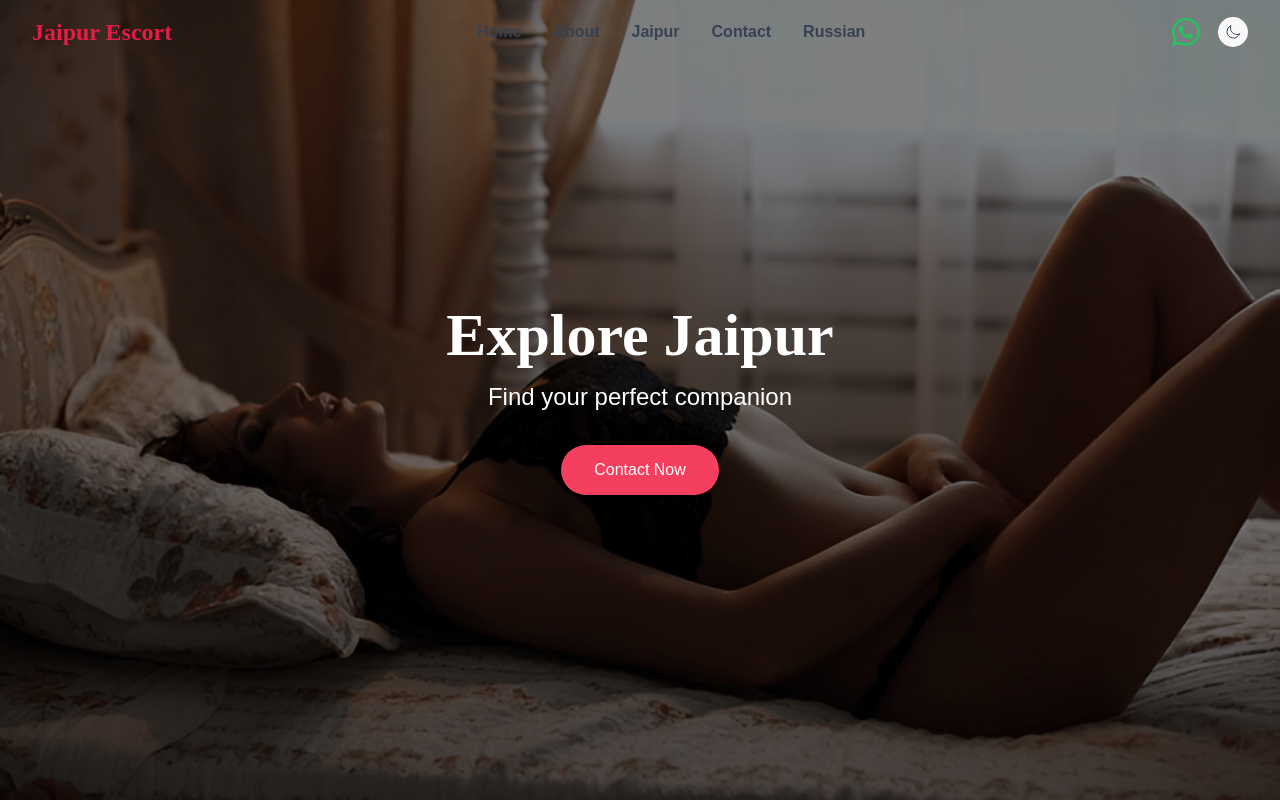
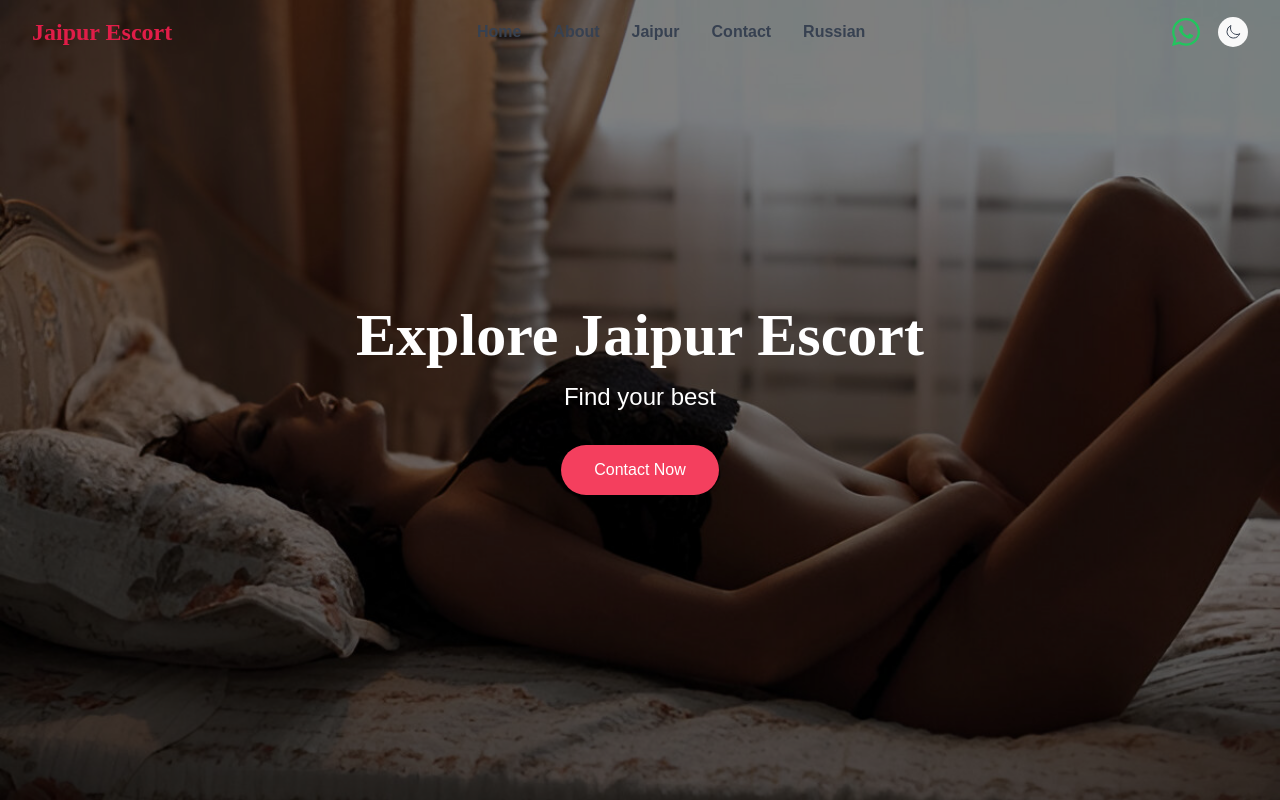
Before and after one commit to godyt1998/Jaipur-escort, a React (Vite) app: page / in a window 1280 px wide. Shown: the top 800 px of the page. Built offline with nearby package versions, Linux system fonts and the light colour scheme.

Commit message:
Update Banner.tsx

```diff
--- a/src/components/Banner.tsx
+++ b/src/components/Banner.tsx
@@ -15,13 +15,13 @@ const Banner = () => {
     {
       image: '/images/banner-first.jpg',
       title: 'Welcome to Jaipur Escorts',
-      description: 'Discover the best experiences in Jaipur',
+      description: 'Discover the best experiences in Jaipur Escort',
       whatsappNumber: '918003041823'
     },
     {
       image: '/images/banner-second.jpg',
-      title: 'Explore Jaipur',
-      description: 'Find your perfect companion',
+      title: 'Explore Jaipur Escort',
+      description: 'Find your best ',
       whatsappNumber: '918003041823'
     },
     {
```
